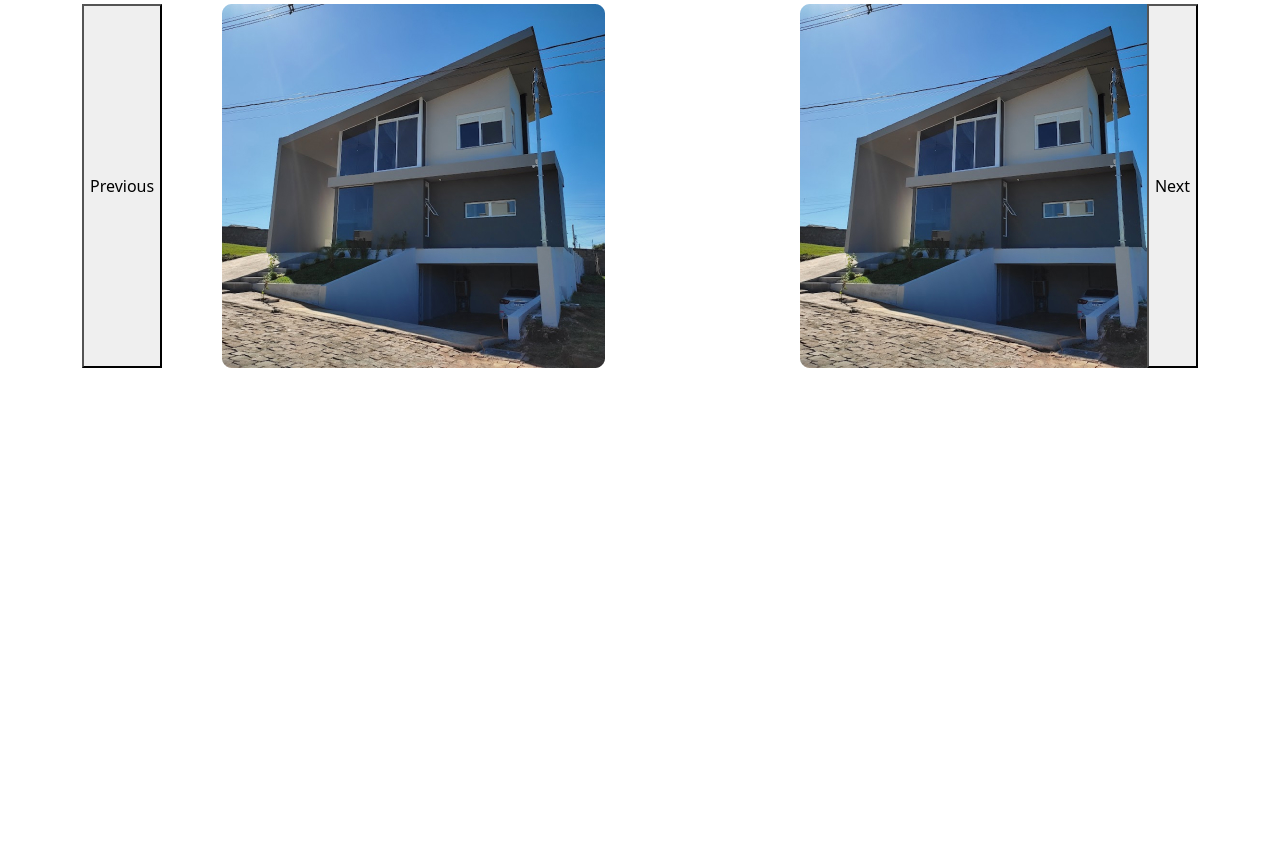
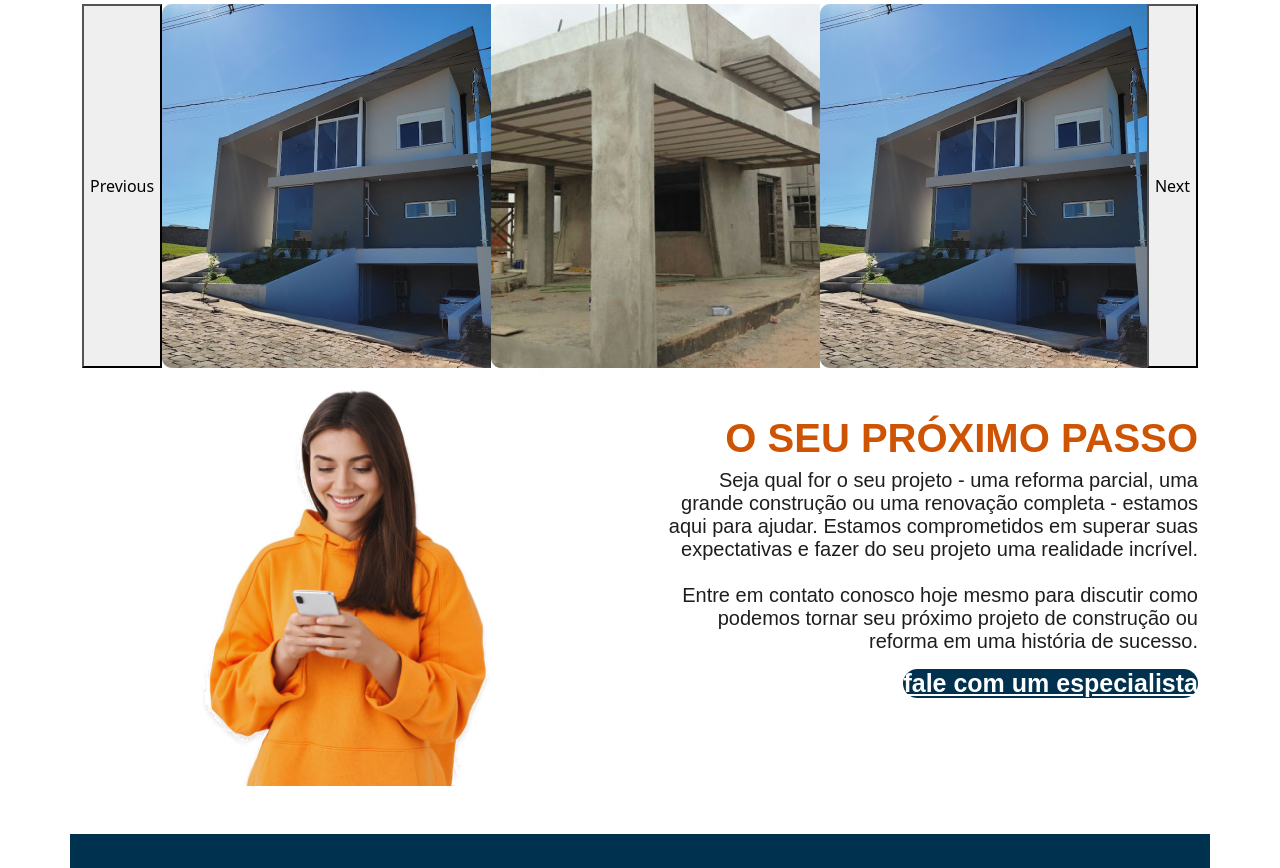
Before and after one commit to GiovanniJunqueira/Concreservice, a plain HTML site: page index.html in a window 1280 px wide. Shown: the part 637-1505 px from the top of the page. Before the commit the page ends 1005 px from the top, so only its background shows below. Drawn offline with nearby package versions, Linux system fonts and the light colour scheme.

Commit message:
base done

```diff
--- a/index.html
+++ b/index.html
@@ -48,11 +48,11 @@
             </div>
         </div>
         <div class="d-flex justify-content-center slick-carousel">
-            <div><img src="" alt=""></div>
+            <div><img src="imagens/Rectangle 4.jpg" alt=""></div>
             <div><img src="imagens/Rectangle 3.jpg" alt=""></div>
-            <div><img src="" alt=""></div>
+            <div><img src="imagens/Rectangle 4.jpg" alt=""></div>
             <div><img src="imagens/Rectangle 3.jpg" alt=""></div>
-            <div><img src="" alt=""></div>
+            <div><img src="imagens/Rectangle 4.jpg" alt=""></div>
             <div><img src="imagens/Rectangle 3.jpg" alt=""></div>
         </div>
     </section>
@@ -66,6 +66,22 @@
 
     </section>
 
+    <section class="container proximopasso">
+        <div class="row">
+            <div class="col-6 d-flex justify-content-center">
+                <img src="imagens/footer.jpg" alt="">
+            </div>
+            <div class="col-6 d-flex flex-column align-items-end mt-5">
+                <h2>o seu próximo passo</h2>
+                <p>Seja qual for o seu projeto - uma reforma parcial, uma grande construção ou uma renovação completa - estamos aqui para ajudar. Estamos comprometidos em superar suas expectativas e fazer do seu projeto uma realidade incrível.<br><br> Entre em contato conosco hoje mesmo para discutir como podemos tornar seu próximo projeto de construção ou reforma em uma história de sucesso.</p>
+                <a href="#" id="linksoliciteorcamento">
+                    fale com um especialista
+                </a>
+            </div>
+        </div>
+        <div class="row rodape mt-5"></div>
+        </div>
+    </section>
 
 
     <script type="text/javascript" src="//code.jquery.com/jquery-migrate-1.2.1.min.js"></script>
--- a/slick/slick.min.js
+++ b/slick/slick.min.js
@@ -3,7 +3,7 @@ type="text/javascript">
 $(document).ready(function(){
     $('.slick-carousel').slick({
         centerMode: true,
-        centerPadding: '60px',
+        centerPadding: '0px',
         slidesToShow: 3,
         responsive: [
           {
--- a/style.css
+++ b/style.css
@@ -64,3 +64,41 @@
         line-height: normal;
 
     }
+
+.proximopasso{
+
+}
+    .proximopasso h2{
+        text-transform: uppercase;
+        color: #CE5404;
+        text-align: right;
+        font-family: Arial;
+        font-size: 40px;
+        font-style: normal;
+        font-weight: 700;
+        line-height: normal;
+    }
+    .proximopasso p{
+        color: #1E1E1E;
+        text-align: right;
+        font-family: Arial;
+        font-size: 20px;
+        font-style: normal;
+        font-weight: 400;
+        line-height: normal;
+    }
+    .proximopasso a{
+        color: #FFF;
+        font-family: Arial;
+        font-size: 25px;
+        font-style: normal;
+        font-weight: 700;
+        line-height: normal;
+        border-radius: 150px;
+        background: #00314F;
+    }
+
+.rodape{
+    background: #00314F;
+    height: 34px;
+}
```
Also changed, not shown: imagens/Rectangle 4.jpg (added), imagens/Rectangle 4.png (deleted), imagens/footer.jpg (added).
